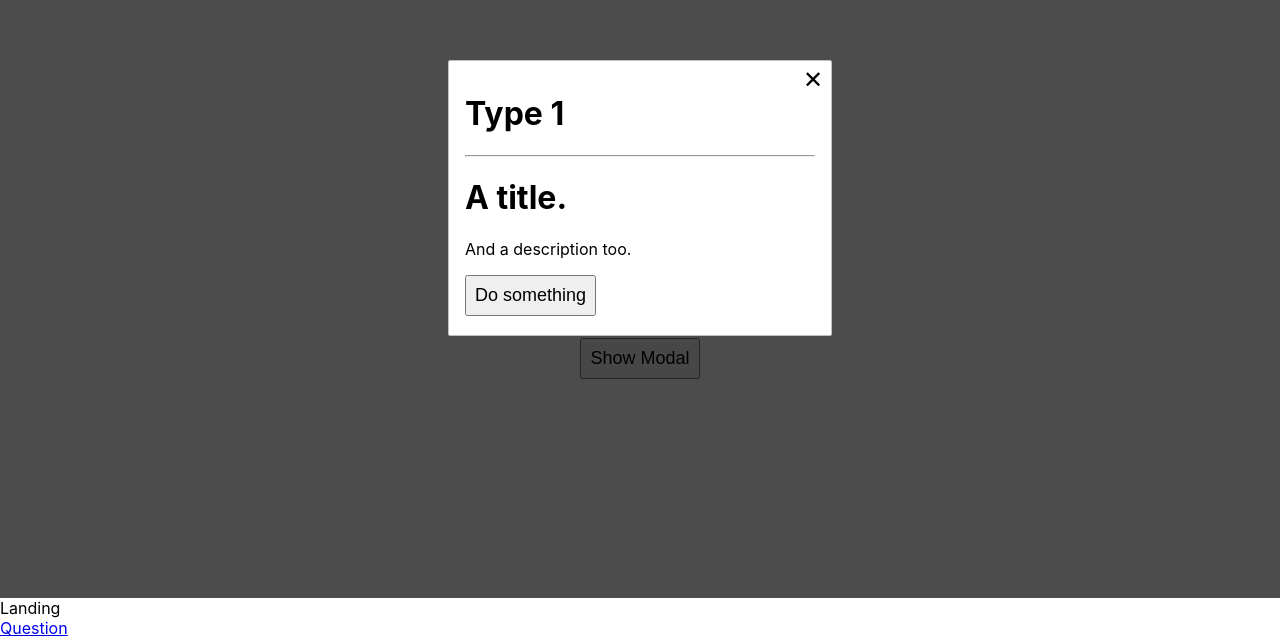
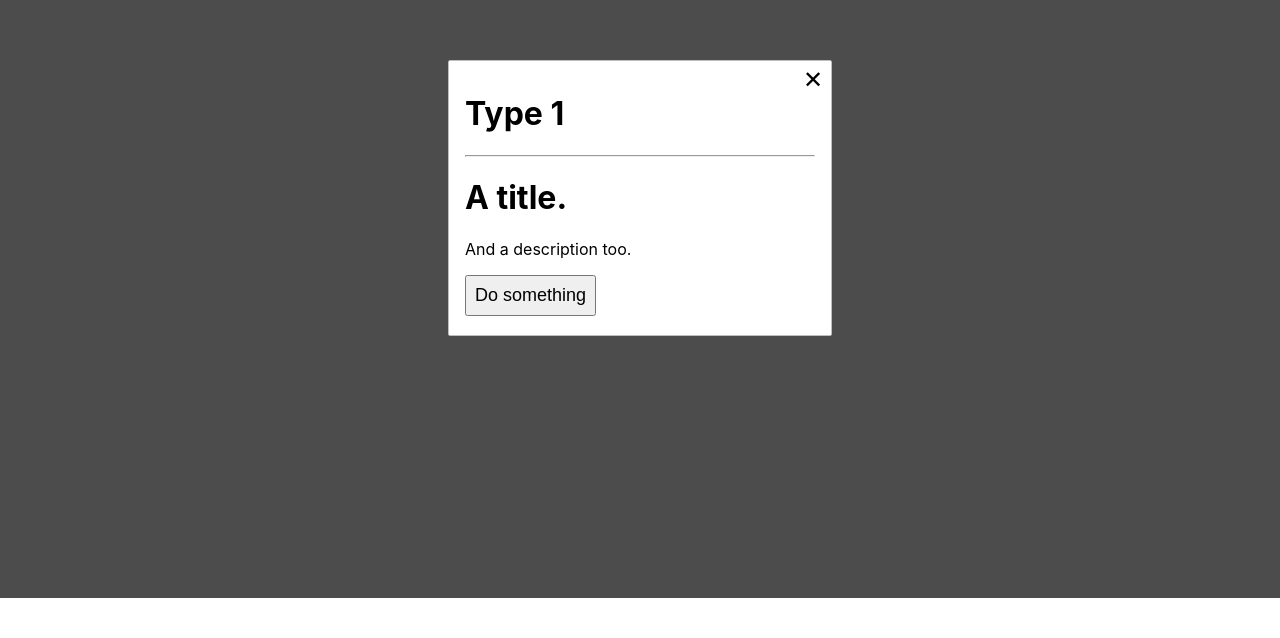
Before and after one commit to pointmekin/react-redux-modal, a React (Create React App) app: page /question in a window 1280 px wide. Shown: the part 202-840 px from the top of the page. After the commit the page ends 800 px from the top, so only its background shows below. Built offline with nearby package versions, Linux system fonts and the light colour scheme.

Commit message:
wip: alert modal

```diff
--- a/package.json
+++ b/package.json
@@ -13,7 +13,9 @@
     "@types/react-dom": "^16.9.0",
     "@types/react-redux": "^7.1.18",
     "@types/react-router-dom": "^5.1.8",
+    "bootstrap": "5.0.2",
     "react": "^17.0.2",
+    "react-bootstrap": "^1.6.1",
     "react-dom": "^17.0.2",
     "react-redux": "^7.2.4",
     "react-router": "^5.2.0",
--- a/src/App.tsx
+++ b/src/App.tsx
@@ -4,19 +4,30 @@ import {
   Route
 } from "react-router-dom"
 import Home from './components/Home';
-import Landing from './components/Landing';
+import Modal from './components/Modal';
+import { connect, ConnectedProps } from 'react-redux';
+import { RootState } from './store/reducers';
 
-function App() {
+const mapStateToProps = (state: RootState) => ({
+  backgroundPage: state.modal.backgroundPage
+});
+
+const connector = connect(mapStateToProps);
+
+type AppProps = {} & ConnectedProps<typeof connector>;
+
+function App(props: AppProps) {
+  const { backgroundPage } = props
+  console.log( 'background page is ', backgroundPage)
   const defaultLocation = {pathname: "/", search: "", hash: "", state: undefined}
   return (
     <>
-    {<Route path="/question" children={<Home />} />}
-    <Switch location={defaultLocation}>
-      <Route path="/question" exact component={Home} />
-      <Route path="/" exact component={Landing} />
+    {<Route path="/question" children={<Modal />} />}
+    <Switch location={backgroundPage ?? defaultLocation}>
+      <Route path="/" exact component={Home} />
     </Switch>
     </>
   );
 }
 
-export default App;
+export default connector(App);
--- a/src/components/Home.tsx
+++ b/src/components/Home.tsx
@@ -1,22 +1,13 @@
 import React, { useEffect } from 'react';
 import logo from '../logo.svg';
 import '../App.css';
-import Modal from '../components/Modal';
 import { connect, ConnectedProps } from 'react-redux';
-import { nextModal, showModal } from '../store/actions';
-
-const mapDispatchToProps = {
-  dispatchShowModal: showModal,
-  dispatchNextModal: nextModal
-};
-
-const connector = connect(undefined, mapDispatchToProps);
-
-type HomeProps = {} & ConnectedProps<typeof connector>;
-
+import { nextModal, setBackgroundPage, showModal } from '../store/actions';
+import { Link, useLocation } from "react-router-dom"
 
 function Home(props: HomeProps) {
-  const { dispatchShowModal, dispatchNextModal } = props
+  const { dispatchShowModal, dispatchNextModal, dispatchSetBackgroundPage } = props
+  const location = useLocation()
 
   useEffect(() => {
     dispatchShowModal({
@@ -29,32 +20,49 @@ function Home(props: HomeProps) {
     });
   }, [dispatchShowModal, dispatchNextModal])
 
+  const onLaunchModal = () => {
+    dispatchSetBackgroundPage(location)
+    dispatchShowModal({
+      title: 'A title.',
+      description: 'And a description too.',
+      onButtonClick: (event: React.MouseEvent) => {
+        dispatchNextModal()
+      },
+      type: 0
+    });
+  }
 
   return (
     <>
-      <Modal />
       <div className="App">
         <header className="App-header">
-          <img src={logo} className="App-logo" alt="logo" />
-
-          <button
-            onClick={() => {
-              dispatchShowModal({
-                title: 'A title.',
-                description: 'And a description too.',
-                onButtonClick: (event: React.MouseEvent) => {
-                  dispatchNextModal()
-                },
-                type: 0
-              });
+          {/* <img src={logo} className="App-logo" alt="logo" style={{zIndex: 0}}/> */}
+          <Link
+            to={{
+              pathname:"/question",
+              state: { background: {pathname: "/", search: "", hash: "", state: undefined} }
             }}
           >
-            Show Modal
-          </button>
+            <button
+              onClick={onLaunchModal}
+            >
+              Show Modal
+            </button>
+          </Link>
         </header>
       </div>
     </>
   );
 }
 
+const mapDispatchToProps = {
+  dispatchShowModal: showModal,
+  dispatchNextModal: nextModal,
+  dispatchSetBackgroundPage: setBackgroundPage
+};
+
+const connector = connect(undefined, mapDispatchToProps);
+
+type HomeProps = {} & ConnectedProps<typeof connector>;
+
 export default connector(Home);
--- a/src/components/Modal.tsx
+++ b/src/components/Modal.tsx
@@ -1,35 +1,49 @@
-import React from 'react';
+import { useEffect, useLayoutEffect, useState } from 'react';
 import '../styles/Modal.css';
 import { connect, ConnectedProps } from 'react-redux';
 import { hideModal } from '../store/actions';
 import { RootState } from '../store/reducers';
 import Question1 from './Question1';
 import Question2 from './Question2';
-
-const mapStateToProps = (state: RootState) => ({
-  modal: state.modal.modal,
-  type: state.modal.type
-});
-
-const mapDispatchToProps = {
-  dispatchHideModal: hideModal,
-};
-
-const connector = connect(mapStateToProps, mapDispatchToProps);
-
-type ModalProps = {} & ConnectedProps<typeof connector>;
+import { useHistory } from 'react-router';
+import { useDelayUnmount } from '../hooks/useDelayUnmount';
+import { Prompt } from 'react-router'
+import RouteLeavingGuard from './RouteLeavingGuard';
 
 function Modal(props: ModalProps) {
-  const { dispatchHideModal, modal, type } = props;
+  const { dispatchHideModal, modal, type, backgroundPage } = props;
+  const [isMounted, setIsMounted] = useState(false);
+  const history = useHistory()
+  const shouldRenderChild = useDelayUnmount(isMounted, 100);
+  const mountedStyle = { animation: "inAnimation 100ms ease-in" };
+  const unmountedStyle = { animation: "outAnimation 100ms ease-in" };
+  const [modalType, setModalType] = useState(type)
+  const [isDirty, setIsDirty] = useState(false)
+  const [ locationKeys, setLocationKeys ] = useState([])
 
-  if (!modal) {
-    return null;
-  }
 
+  useEffect(() => {
+    console.log('rerenderred')
+  })
+
+  // mimic bootstrap's modal animation
+  useLayoutEffect(() => {
+    setIsMounted(false)
+    setTimeout(() => {
+      setModalType(type)
+      setIsMounted(true)
+    }, 100)
+  }, [type])
+
+  // handles the global modal close action
   const onCloseButtonClick = () => {
-    dispatchHideModal();
+    history.push('/')
+    console.log(backgroundPage)
+    // dispatchHideModal();
+    setIsMounted(false)
   };
 
+  // switch which modal to display based on state
   const modalSelector = (modalType: number) => {
     switch (modalType) {
       case 0:
@@ -41,9 +55,57 @@ function Modal(props: ModalProps) {
 
   return (
     <>
-      {modalSelector(type)}
+
+      {<div >
+        <div>{ locationKeys.toString() }</div>
+        <div className="modal-overlay">
+          {modal && shouldRenderChild&&<div style={isMounted ? mountedStyle : unmountedStyle} >
+            {modalSelector(modalType)}
+          </div>  }
+        </div>
+      </div>}
+
+      <RouteLeavingGuard
+
+        // When should shouldBlockNavigation be invoked,
+        // simply passing a boolean
+        // (same as "when" prop of Prompt of React-Router)
+        when={true}
+        // Navigate function
+        navigate={path => history.push(path)}
+        // Use as "message" prop of Prompt of React-Router
+        shouldBlockNavigation={location => {
+          // This case it blocks the navigation when:
+          // 1. the login form is dirty, and
+          // 2. the user is going to 'sign-up' scene.
+          //    (Just an example, in real case you might
+          //     need to block all location regarding this case)
+          if (true) {
+            console.log(location.pathname, '=======')
+            if (location.pathname === '/') {
+              return true
+            }
+          }
+          return false
+        }}
+      />
+
     </>
   )
 }
 
+const mapStateToProps = (state: RootState) => ({
+  modal: state.modal.modal,
+  type: state.modal.type,
+  backgroundPage: state.modal.backgroundPage
+});
+
+const mapDispatchToProps = {
+  dispatchHideModal: hideModal,
+};
+
+const connector = connect(mapStateToProps, mapDispatchToProps);
+
+type ModalProps = {} & ConnectedProps<typeof connector>;
+
 export default connector(Modal);
--- a/src/components/Question1.tsx
+++ b/src/components/Question1.tsx
@@ -1,3 +1,4 @@
+import { useEffect } from 'react';
 import '../styles/Modal.css';
 
 // @ts-ignore
@@ -5,8 +6,12 @@ const Question1 = (props) => {
   // @ts-ignore
   const {modal, onCloseButtonClick} = props
 
+  useEffect(() => {
+    console.log('q1 mounted')
+  }, [])
+  if (!modal) return null
   return (
-    <div className="modal-overlay fade-in">
+    <div className="">
       <div className="modal">
         <span className="modal-close" onClick={onCloseButtonClick}>
           &#10005;
--- a/src/components/Question2.tsx
+++ b/src/components/Question2.tsx
@@ -1,3 +1,4 @@
+import { useEffect } from 'react';
 import '../styles/Modal.css';
 
 // @ts-ignore
@@ -5,8 +6,12 @@ const Question2 = (props) => {
   // @ts-ignore
   const {modal, onCloseButtonClick} = props
 
+  useEffect(() => {
+    console.log('q2 mounted')
+  }, [])
+
   return (
-    <div className="modal-overlay">
+    <div className="">
       <div className="modal fade-in">
         <span className="modal-close" onClick={onCloseButtonClick}>
           &#10005;
--- /dev/null
+++ b/src/components/RouteLeavingGuard.tsx
@@ -0,0 +1,57 @@
+import { Location } from 'history'
+import React, { useEffect, useState } from 'react'
+import { Prompt } from 'react-router-dom'
+import CloseModalAlert from './CloseModalAlert';
+// import WarningDialog from './WarningDialog'
+interface Props {
+when?: boolean | undefined;
+navigate: (path: string) => void;
+shouldBlockNavigation: (location: Location) => boolean;
+}
+const RouteLeavingGuard = ({
+when,
+navigate,
+shouldBlockNavigation,
+}: Props) => {
+const [modalVisible, setModalVisible] = useState(false);
+const [lastLocation, setLastLocation] = useState<Location | null>(null);
+const [confirmedNavigation, setConfirmedNavigation] = useState(false);
+const closeModal = () => {
+setModalVisible(false);
+};
+const handleBlockedNavigation = (nextLocation: Location): boolean => {
+if (!confirmedNavigation && shouldBlockNavigation(nextLocation)) {
+setModalVisible(true);
+setLastLocation(nextLocation);
+return false;
+}
+return true;
+};
+const handleConfirmNavigationClick = () => {
+setModalVisible(false);
+setConfirmedNavigation(true);
+};
+useEffect(() => {
+if (confirmedNavigation && lastLocation) {
+// Navigate to the previous blocked location with your navigate function
+navigate(lastLocation.pathname);
+}
+}, [confirmedNavigation, lastLocation]);
+return (
+<>
+<Prompt when={when} message={handleBlockedNavigation} />
+{/* <WarningDialog
+open={modalVisible}
+titleText=”Close without saving?”
+contentText=”You have unsaved changes. Are you sure you want to leave this page without saving?”
+cancelButtonText=”DISMISS”
+confirmButtonText=”CONFIRM”
+onCancel={closeModal}
+onConfirm={handleConfirmNavigationClick}
+/> */}
+{modalVisible && <CloseModalAlert/>}
+</>
+);
+};
+
+export default RouteLeavingGuard
--- /dev/null
+++ b/src/hooks/useDelayUnmount.ts
@@ -0,0 +1,16 @@
+import { useEffect, useState } from 'react'
+
+export const useDelayUnmount = (isMounted: boolean, delayTime: number) => {
+  const [shouldRender, setShouldRender] = useState(false);
+
+  useEffect(() => {
+    let timeoutId: NodeJS.Timeout;
+    if (isMounted && !shouldRender) {
+      setShouldRender(true);
+    } else if (!isMounted && shouldRender) {
+      timeoutId = setTimeout(() => setShouldRender(false), delayTime);
+    }
+    return () => clearTimeout(timeoutId);
+  }, [isMounted, delayTime, shouldRender]);
+  return shouldRender;
+}
--- a/src/store/actions.ts
+++ b/src/store/actions.ts
@@ -3,7 +3,8 @@ import ModalProperties from "../interfaces/modal-prop";
 export enum ModalActionTypes {
   ShowModal,
   HideModal,
-  NextModal
+  NextModal,
+  SetBackgroundPage
 }
 
 export interface ModalAction {
@@ -29,3 +30,10 @@ export function nextModal(): ModalAction {
     type: ModalActionTypes.NextModal,
   };
 }
+
+export function setBackgroundPage(payload: any): ModalAction {
+  return {
+    type: ModalActionTypes.SetBackgroundPage,
+    payload
+  };
+}
--- a/src/styles/Modal.css
+++ b/src/styles/Modal.css
@@ -9,6 +9,7 @@
   display: flex;
   justify-content: center;
   align-items: center;
+  z-index: 20;
 }
 
 .modal {
@@ -19,6 +20,7 @@
   position: relative;
   height: 250px;
   width: 350px;
+  z-index: 20;
 }
 
 .modal-close {
@@ -29,25 +31,20 @@
   cursor: pointer;
 }
 
-.fade-in {
-	opacity: 1;
-	animation-name: fadeInOpacity;
-	animation-timing-function: ease-in;
-	animation-duration: 0.3s;
+@keyframes inAnimation {
+  0% {
+    opacity: 0;
+  }
+  100% {
+    opacity: 1;
+  }
 }
 
-.fade-out {
-	opacity: 0;
-	animation-name: fadeOutOpacity;
-	animation-timing-function: ease-in;
-	animation-duration: 0.3s;
+@keyframes outAnimation {
+  20% {
+    opacity: 1;
+  }
+  100% {
+    opacity: 0;
+  }
 }
-
-@keyframes fadeInOpacity {
-	0% {
-		opacity: 0;
-	}
-	100% {
-		opacity: 1;
-	}
-}
```
Also changed, not shown: src/components/CloseModalAlert.tsx (added, +49 -0 lines), src/store/reducers.ts (+10 -2 lines), 1 other file (tests, documents, lock files or other folders).
